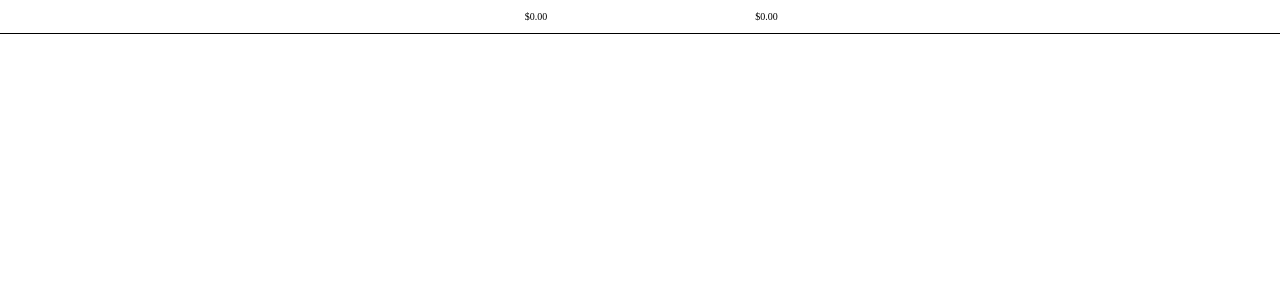
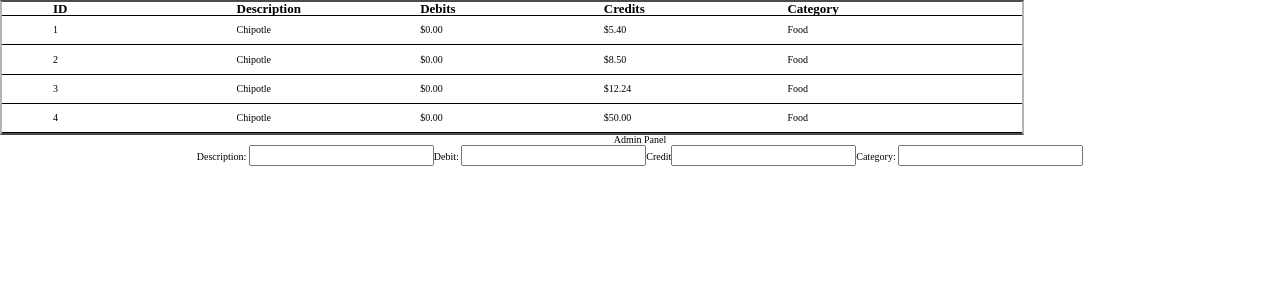
Before and after one commit to iVictoris/budgeter, a React (Create React App) app: page / in a window 1280 px wide. Shown: the top 300 px of the page. Built offline with nearby package versions, Linux system fonts and the light colour scheme.

Commit message:
create AddForm/EnhancedAddForm withFormik

```diff
--- a/src/App.js
+++ b/src/App.js
@@ -1,12 +1,58 @@
 import React from "react";
-import Transaction from './components/Transaction/Transaction'
+import TransactionTable from "./components/Transaction/TransactionTable";
+import {Form, Field, withFormik} from 'formik'
 
 function App() {
   return (
     <div className="App">
-      <Transaction />
+      <TransactionTable />
+
+      <section className="Control-Panel">
+        <header className="Control-Panel-header">
+          <h2>Admin Panel</h2>
+        </header>
+
+        <section className="Control-Panel-actions">
+          <section className="Control-Panel-add-transaction">
+            <section className="Control-Panel-add-form-container">
+              <EnhancedAddForm />
+            </section>
+          </section>
+          <section className="Control-Panel-update-transaction"></section>
+          <section className="Control-Panel-delete-transaction"></section>
+        </section>
+      </section>
     </div>
   );
 }
 
+const AddForm = () => {
+  return (
+    <Form>
+      <label htmlFor="add-description">Description: </label>
+      <Field id='add-description'name='description' type='text' />
+
+      <label htmlFor="add-debit">Debit: </label>
+      <Field id='add-debit' name='debit' type='text' />
+
+      <label htmlFor="add-credit">Credit</label>
+      <Field id='add-credit' name='credit' type='text' />
+
+      <label htmlFor="add-category">Category: </label>
+      <Field id='add-category' name='category' type='text' />
+    </Form>
+  )
+}
+
+const EnhancedAddForm = withFormik({
+  mapPropsToValues({description, debit, credit, category}) {
+    return {description, debit, credit, category}
+  },
+  handleSubmit(values, formikBag) {
+    // do something
+    console.log('Submit!')
+    return;
+  }
+})(AddForm);
+
 export default App;
```
